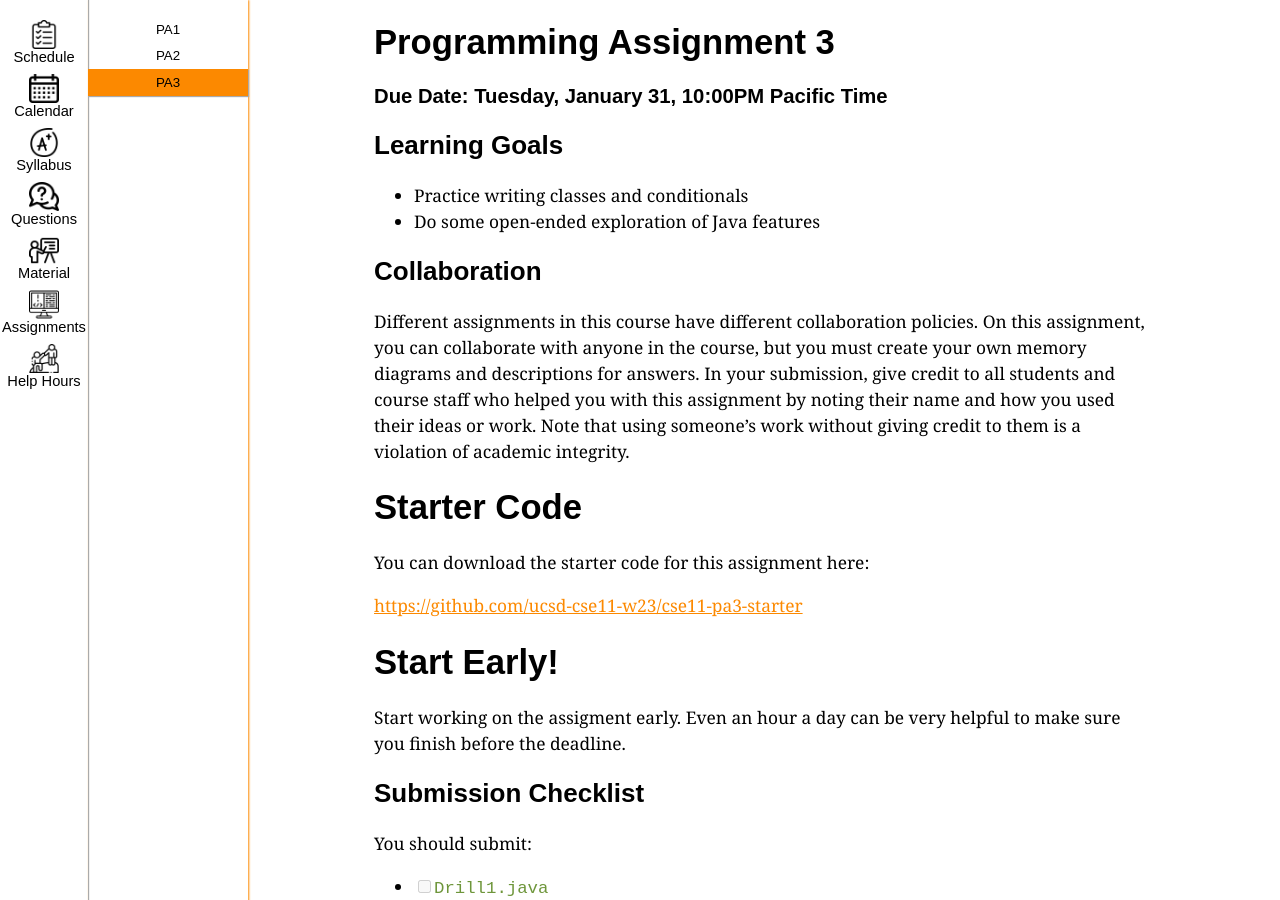
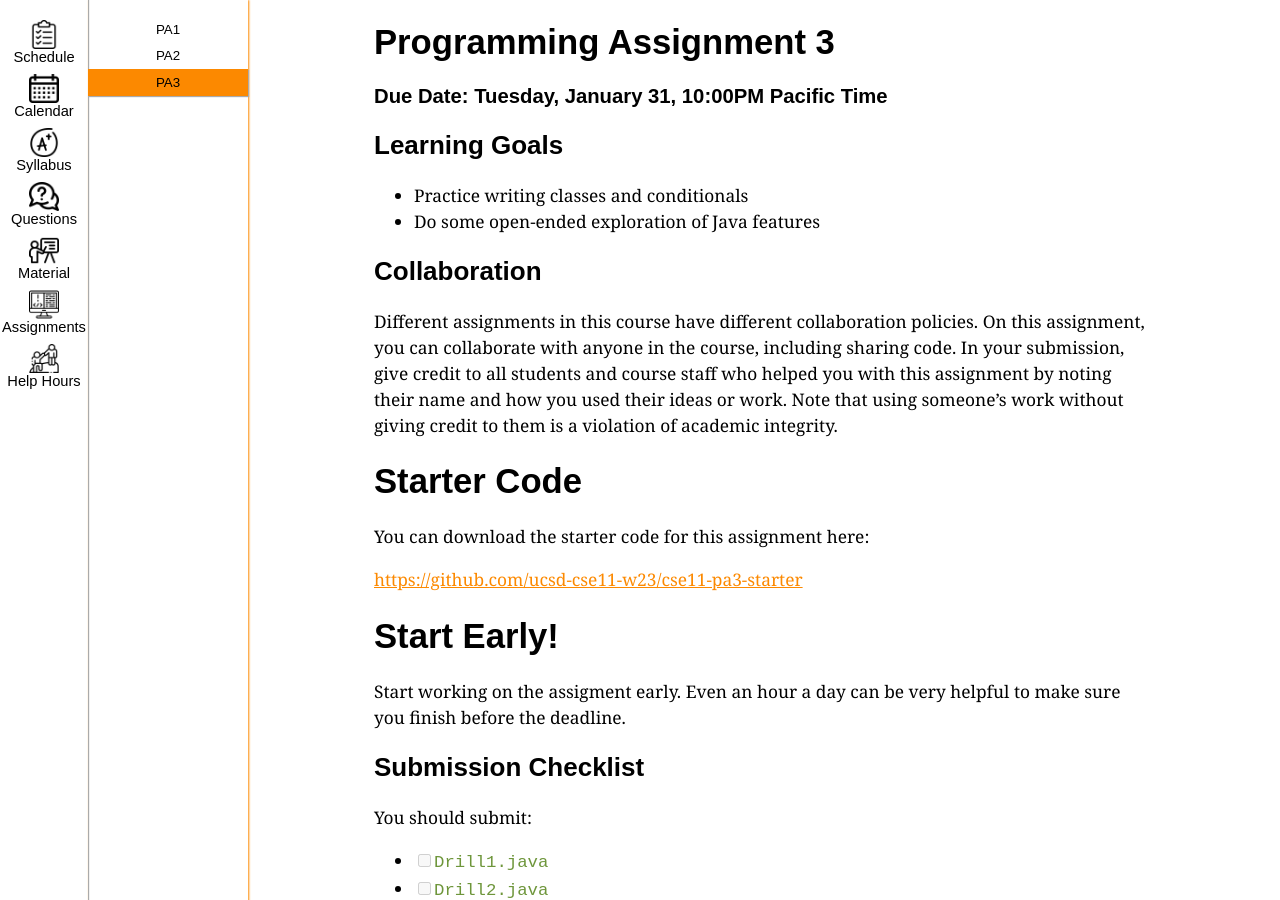
Before and after one commit to ucsd-cse8b-w23/ucsd-cse8b-w23.github.io, a Jekyll site: the page built from _assignments/pa3.md, in a window 1280 px wide and 900 px high. Built offline with Jekyll 4.4.1, drawn with Linux system fonts in a browser that asks for light colours.

Commit message:
Update pa3.md

```diff
--- a/_assignments/pa3.md
+++ b/_assignments/pa3.md
@@ -16,12 +16,11 @@ released-on: "2023-01-25"
 ## Collaboration
 
 Different assignments in this course have different collaboration policies. On
-this assignment, you can collaborate with anyone in the course, but you must
-create your own memory diagrams and descriptions for answers.  In your
-submission, give credit to all students and course staff who helped you with
-this assignment by noting their name and how you used their ideas or work. Note
-that using someone's work without giving credit to them is a violation of
-academic integrity.
+this assignment, you can collaborate with anyone in the course, including
+sharing code. In your submission, give credit to all students and course staff
+who helped you with this assignment by noting their name and how you used their
+ideas or work. Note that using someone's work without giving credit to them is a
+violation of academic integrity.
 
 # Starter Code
 
```
